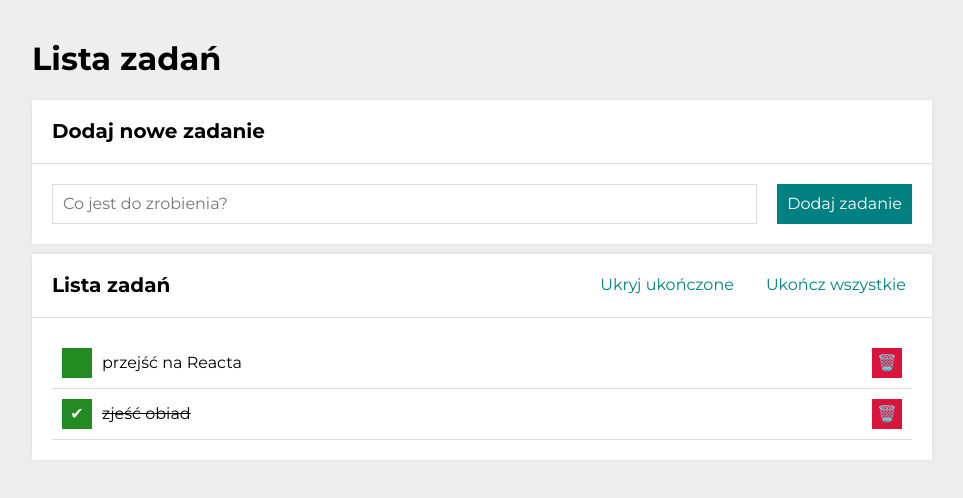
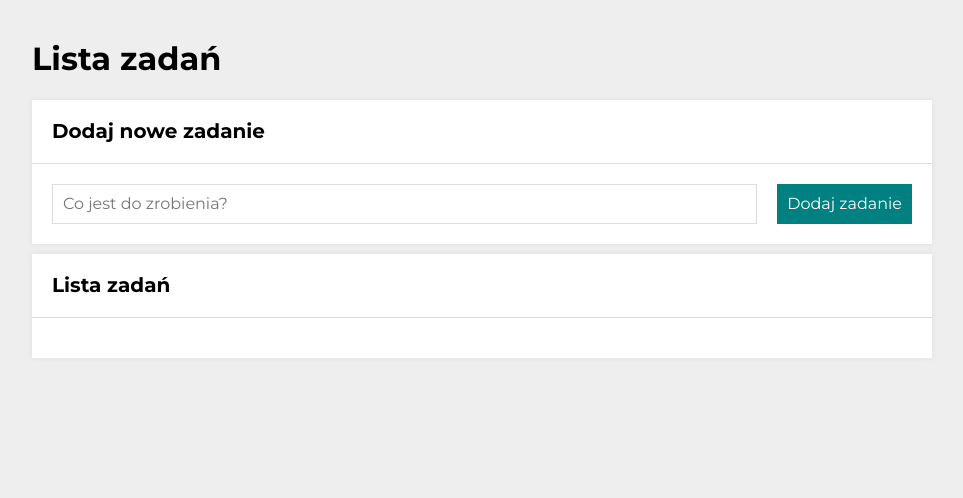
Before and after one commit to Kozuro/todo-list-react, a React (Create React App) app: page / in a window 1280 px wide. Shown: the top 498 px of the page, without its empty margins (158-1121 px from the left). Built offline with nearby package versions, Linux system fonts and the light colour scheme.

Commit message:
added local storage for tasks

```diff
--- a/src/App.js
+++ b/src/App.js
@@ -8,11 +8,8 @@ import Container from "./Container";
 
 function App() {
   const [hideDone, setHideDone] = useState(false);
-  const [tasks, setTasks] = useState([
-    { id: 1, content: "przejść na Reacta", done: false },
-    { id: 2, content: "zjeść obiad", done: true },
-  ]);
-  const [taskItem, setTaskItem] = useState([]);
+  const [tasks, setTasks] = useState(JSON.parse(localStorage.getItem("tasks"))
+  || []);
 
   const toggleHideDone = () => {
     setHideDone(hideDone => !hideDone);
@@ -51,15 +48,8 @@ function App() {
   };
 
   useEffect(() => {
-    const taskItem = JSON.parse(localStorage.getItem("taskItem"));
-    if (taskItem) {
-      setTaskItem(taskItem);
-    }
-  }, []);
-
-  useEffect(() => {
-    localStorage.setItem("taskItem", JSON.stringify(taskItem));
-  }, [taskItem]);
+    localStorage.setItem("tasks", JSON.stringify(tasks));
+  }, [tasks]);
 
   return (
     <Container>
```
